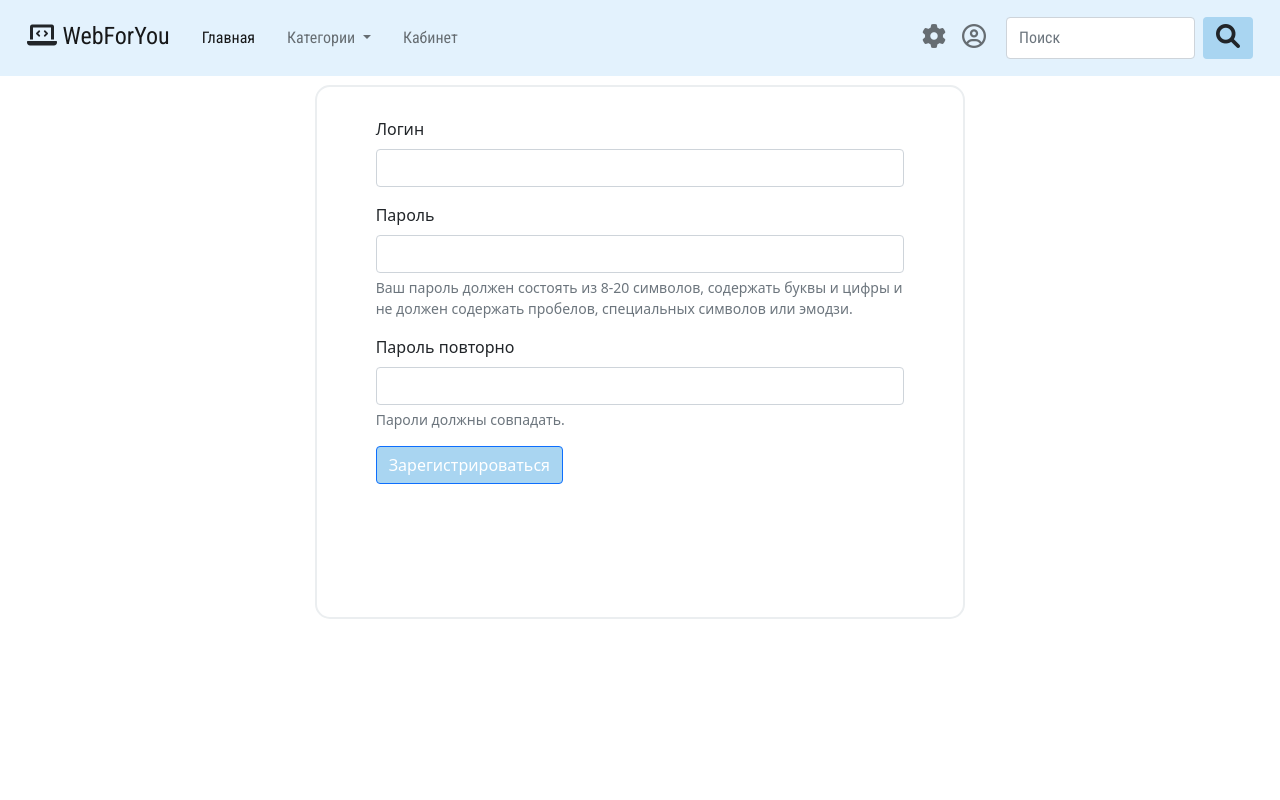
After one commit to Andrei-dev27/diplom, a PHP site: page /registr.html in a window 1280 px wide. The commit adds this page. Run offline with PHP 8.4, Linux system fonts and the light colour scheme.

Commit message:
diplom_02

```diff
--- a/css/style.css
+++ b/css/style.css
@@ -232,3 +232,106 @@ a {
     color: #28557a;
     font-weight: 700;
 }
+.close {
+    min-height: 30px;
+    width: 100%;
+    display: flex;
+    justify-content: flex-end;
+}
+.comment-like {
+    display: flex;
+    justify-content: flex-start;
+    width: 100%;
+    margin-top: 30px;
+    margin-left: 30px;
+}
+.post-like {
+    font-size: 30px;
+    margin-left: 10px;
+}
+.post-comment {
+    font-size: 30px;
+}
+
+/* modal */
+.modal {
+    font-family: 'Roboto Condensed', sans-serif;
+}
+.modal-view {
+    border-radius: 15px;
+    border: 2px solid rgb(235, 238, 240);
+}
+.modal-body-wrapper {
+    display: flex;
+    /* justify-content: center; */
+    flex-direction: column;
+    align-items: center;
+}
+/* .modal-body-wrapper h2{
+    font-size: 20px;
+} */
+.form-auth-flex {
+    display: flex;
+    flex-direction: column;
+    align-items: center;
+}
+.header-form-auth {
+    font-size: 18px;
+    color: rgb(15, 20, 25);
+    margin: 10px 0 10px 0;
+}
+.form-margin-top-bottom {
+    margin-top: 15px;
+    /* margin-bottom: 2px; */
+}
+.link-registr-wrapp {
+    font-size: 16px;
+    color: rgb(127, 127, 127);
+    margin: 10px 0 10px 0;
+}
+.link-registr {
+    /* text-transform: uppercase; */
+    color: black;
+    font-weight: 700;
+}
+.link-registr:hover {
+    color: rgba(56, 87, 170, 0.87);
+}
+.btn-auth {
+    max-width: 120px;
+    margin-top: 20px;
+
+}
+.btn-auth:hover {
+    background-color: rgba(56, 87, 170, 0.87);
+
+}
+.logo-auth {
+    color: rgba(56, 87, 170, 0.87);
+}
+.link-logo-auth {
+    color: rgba(56, 87, 170, 0.87);
+}
+/* modal */
+
+
+/* registr */
+.section-registr {
+    /* margin-top: 30px; */
+    width: 650px;
+    display: flex;
+    justify-content: center;
+    border: 2px solid rgb(235, 238, 240);
+    border-radius: 15px;
+}
+.wrapper-form-registr{
+    margin-top: 30px;
+    width: 85%;
+    height: 500px;
+    display: flex;
+    flex-direction: column;
+}
+.btn-registr:hover {
+    background-color: rgba(56, 87, 170, 0.87);
+}
+/* registr */
--- /dev/null
+++ b/registr.html
@@ -0,0 +1,129 @@
+<!DOCTYPE html>
+<html lang="en">
+<head>
+    <meta charset="UTF-8">
+    <meta http-equiv="X-UA-Compatible" content="IE=edge">
+    <meta name="viewport" content="width=device-width, initial-scale=1.0">
+    <title>registr</title>
+    <link href="https://fonts.googleapis.com/css2?family=Roboto+Condensed:ital,wght@0,400;0,700;1,400;1,700&display=swap" rel="stylesheet">
+    <link rel="stylesheet" href="css/iconsfont.css">
+    <link rel="stylesheet" href="css/bootstrap.min.css">
+    <link rel="stylesheet" href="css/style.css">
+</head>
+<body>
+    <header class="fixed-top">
+      <div>
+        <nav class="navbar navbar-expand-lg navbar-light" style="background-color: #e3f2fd;">
+          <div class="container-fluid">
+            <div class="logo">
+              <i class="fa-solid fa-laptop-code"></i>
+              <a class="navbar-brand" href="#">WebForYou</a>
+            </div>
+            <button class="navbar-toggler" type="button" data-bs-toggle="collapse" data-bs-target="#navbarSupportedContent" aria-controls="navbarSupportedContent" aria-expanded="false" aria-label="Toggle navigation">
+              <span class="navbar-toggler-icon"></span>
+            </button>
+            <div class="collapse navbar-collapse" id="navbarSupportedContent">
+              <ul class="navbar-nav me-auto mb-2 mb-lg-0">
+                <li class="nav-item">
+                  <a class="nav-link active" aria-current="page" href="#">Главная</a>
+                </li>
+                <li class="nav-item dropdown">
+                  <a class="nav-link dropdown-toggle" href="#" id="navbarDropdown" role="button" data-bs-toggle="dropdown" aria-expanded="false">
+                    Категории
+                  </a>
+                  <ul class="dropdown-menu" aria-labelledby="navbarDropdown">
+                    <li><a class="dropdown-item" href="#">HTML</a></li>
+                    <li><a class="dropdown-item" href="#">CSS</a></li>
+                    <li><a class="dropdown-item" href="#">JS</a></li>
+                    <li><a class="dropdown-item" href="#">PHP</a></li>
+                    <li><a class="dropdown-item" href="#">Python</a></li>
+                  </ul>
+                </li>
+                <li class="nav-item">
+                  <a class="nav-link" href="#">Кабинет</a>
+                </li>
+              </ul>
+              <ul class="navbar-nav ms-auto mb-2 mb-lg-0">
+                <li class="nav-item">
+                  <a class="nav-link" href="#" id="icon-nav"> <i class="fa-solid fa-gear"></i> </a>
+                </li>
+                <li class="nav-item"  data-bs-toggle="modal" data-bs-target="#staticBackdrop">
+                  <a class="nav-link" href="#" id="icon-nav"> <i class="fa-regular fa-circle-user"></i> </a>
+                </li>
+              </ul>
+              <form class="d-flex">
+                <input class="form-control me-2 max-with" type="search" placeholder="Поиск" aria-label="Search" id="search-nav">
+                <button class="btn btn-color" type="submit"> <i class="fa-solid fa-magnifying-glass"></i> </button>
+              </form>
+            </div>
+          </div>
+        </nav>
+      </div>
+    </header>
+    <main>
+ <!-- Modal -->
+      <div class="modal fade" id="staticBackdrop" data-bs-backdrop="static" data-bs-keyboard="false" tabindex="-1" aria-labelledby="staticBackdropLabel" aria-hidden="true">
+        <div class="modal-dialog">
+          <div class="modal-content modal-view">
+            <div class="modal-header">
+              <div class="logo-auth">
+                <i class="fa-solid fa-laptop-code"></i>
+                <a class="navbar-brand link-logo-auth" href="#">WebForYou</a>
+              </div>
+              <button type="button" class="btn-close" data-bs-dismiss="modal" aria-label="Close"></button>
+            </div>
+            <div class="modal-body modal-body-wrapper">
+              <h2 class="header-form-auth">Введите логин и пароль</h2>
+              <div class="link-registr-wrapp">
+                Впервые на сайте? Пройдите
+                <a href="#" class="link-registr">регистрацию</a>
+              </div>
+              <form action="#">
+                <div class="row form-auth-flex">
+                  <div class="col-auto form-margin-top-bottom">
+                    <input type="text" id="inputLogin" class="form-control" placeholder="Логин">
+                  </div>
+                  <div class="col-auto form-margin-top-bottom">
+                    <input type="password" id="inputPassword" class="form-control" aria-describedby="passwordHelpInline" placeholder="Пароль">
+                  </div>
+                  <button type="submit" class="btn btn-primary btn-auth">Войти</button>
+                </div>
+              </form>
+            </div>
+          </div>
+        </div>
+      </div>
+ <!-- Modal -->
+    <div class="section-1 container-fluid"></div>
+    <div class="container-fluid section-registr">
+        <div class="wrapper-form-registr">
+            <!-- form-registr -->
+            <form>
+                <div class="mb-3">
+                  <label for="exampleInputLogin1" class="form-label">Логин</label>
+                  <input type="text" class="form-control" id="exampleInputLogin1">
+                </div>
+                <div class="mb-3">
+                  <label for="exampleInputPassword1" class="form-label">Пароль</label>
+                  <input type="password" class="form-control" id="exampleInputPassword1">
+                  <div id="passHelp" class="form-text">
+                    Ваш пароль должен состоять из 8-20 символов, содержать буквы и цифры
+                    и не должен содержать пробелов, специальных символов или эмодзи.
+                 </div>
+                </div>
+                <div class="mb-3">
+                    <label for="exampleInputPassword2" class="form-label">Пароль повторно</label>
+                    <input type="password" class="form-control" id="exampleInputPassword2">
+                    <div id="passHelp" class="form-text">
+                        Пароли должны совпадать.
+                   </div>
+                </div>
+                <button type="submit" class="btn btn-primary btn-registr">Зарегистрироваться</button>
+            </form>
+            <!-- form-registr -->
+        </div>
+    </div>
+    </main>
+    <script src="js/bootstrap.bundle.min.js"></script>
+</body>
+</html>
```
Also changed, not shown: index.html (+50 -9 lines).
